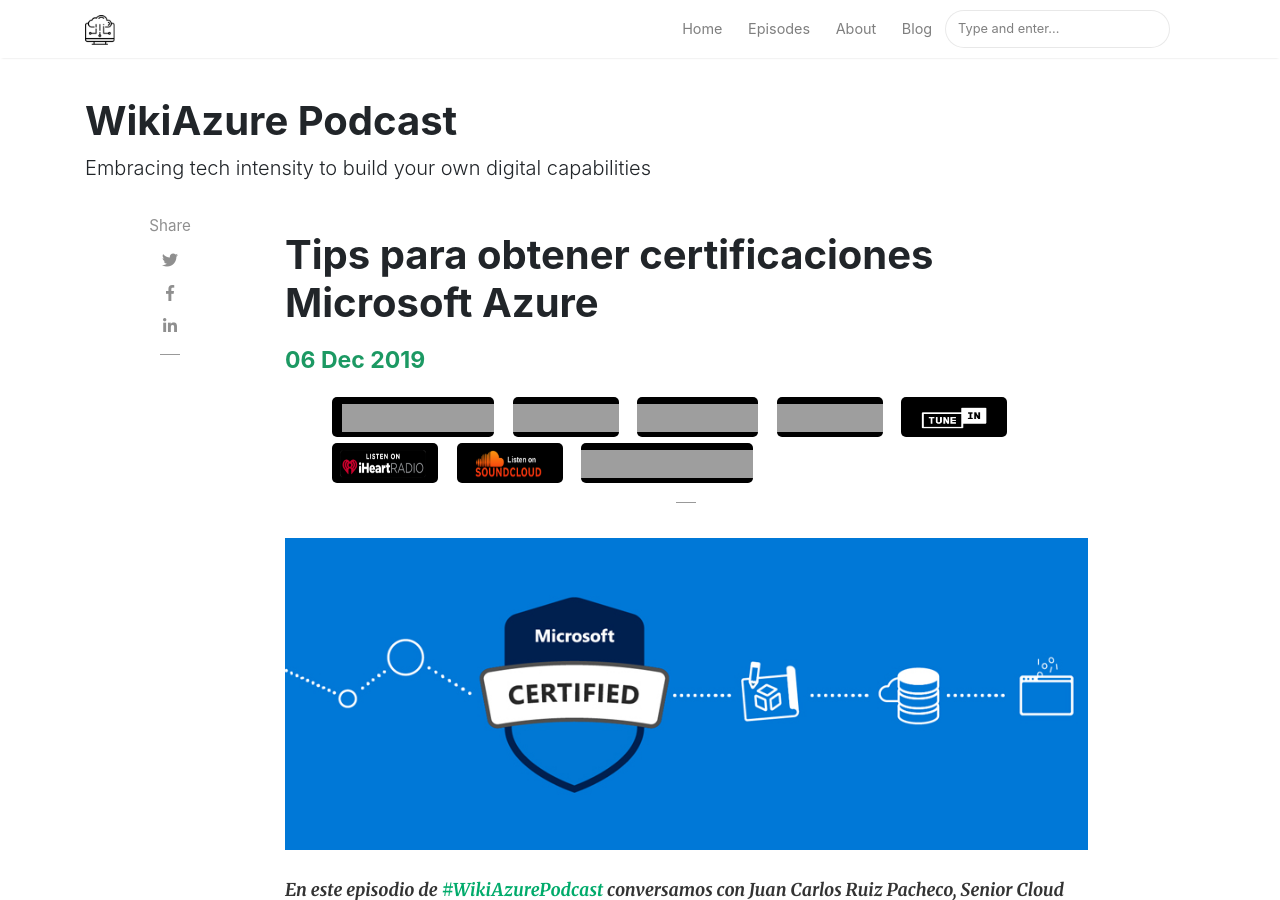
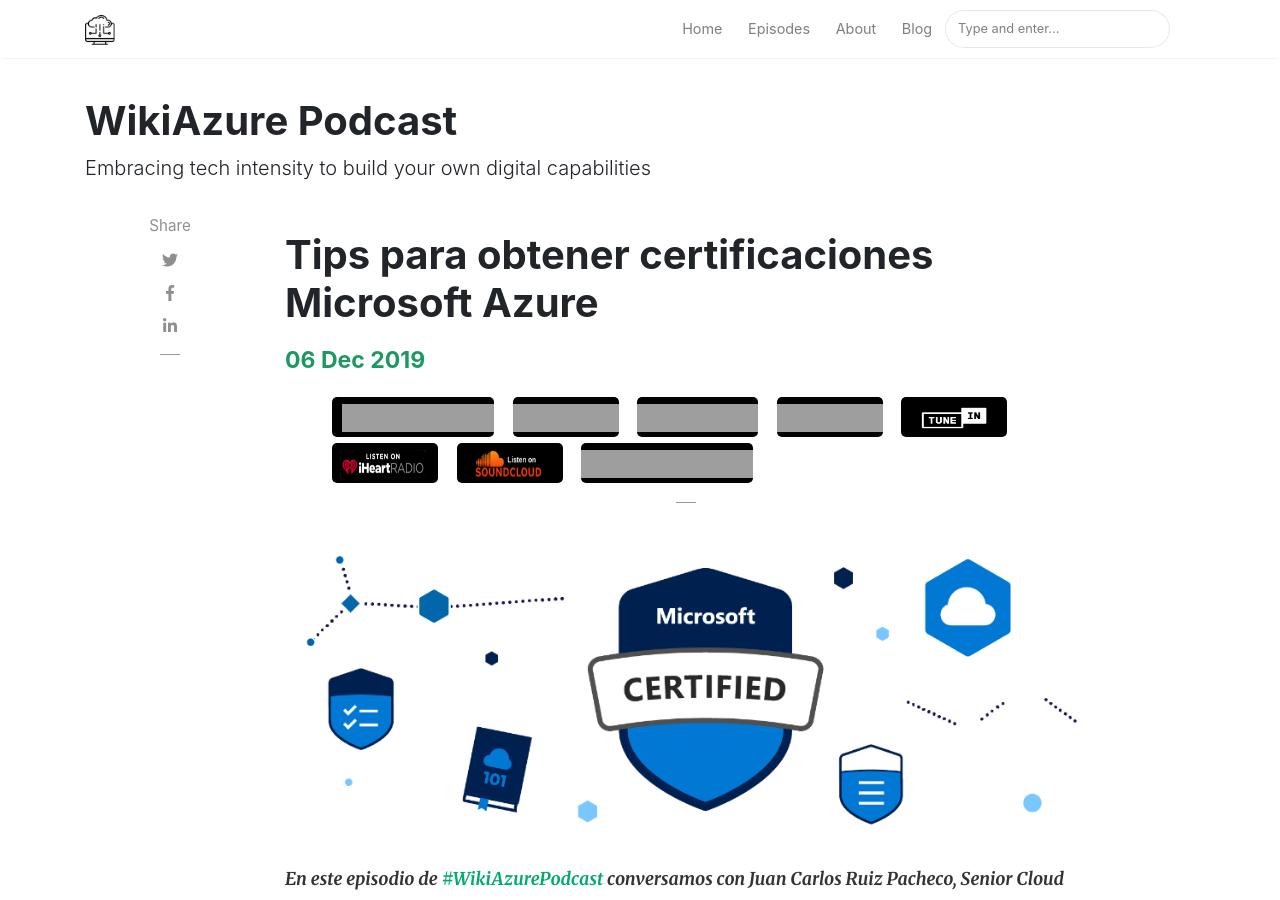
Before and after one commit to daveRendon/wikiazure-podcast, a Jekyll site: the page built from _posts/2019-12-06-episode-06-azure-certifications.md, in a window 1280 px wide and 900 px high. Built offline with Jekyll 4.4.1, drawn with Linux system fonts in a browser that asks for light colours; nearby versions of some CDN libraries; comment, search, counter and statistics services are not loaded; grey boxes are pictures that could not be loaded.

Commit message:
updated files

```diff
--- a/_posts/2019-12-06-episode-06-azure-certifications.md
+++ b/_posts/2019-12-06-episode-06-azure-certifications.md
@@ -3,7 +3,7 @@
 title: "Tips para obtener certificaciones Microsoft Azure"
 author: dave
 categories: [ azure, azure ]
-image: assets/images/episode06/microsoftcertified.jpg
+image: assets/images/episode06/azurecert.png
 featured: true
 hidden: false
 episodeURI: <script src="https://www.buzzsprout.com/704541/2235707-por-que-obtener-certificaciones-microsoft-azure.js?player=small" type="text/javascript" charset="utf-8"></script>
```
Also changed, not shown: assets/images/episode06/azurecert.png (added).
